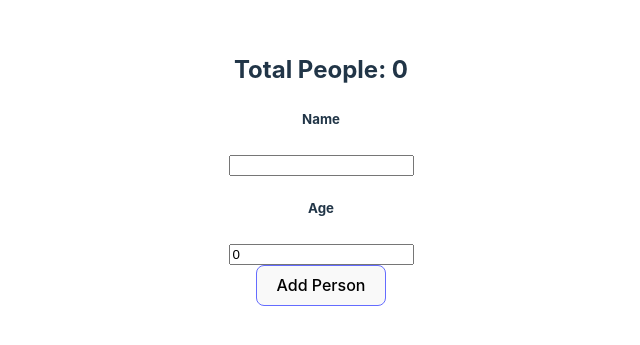
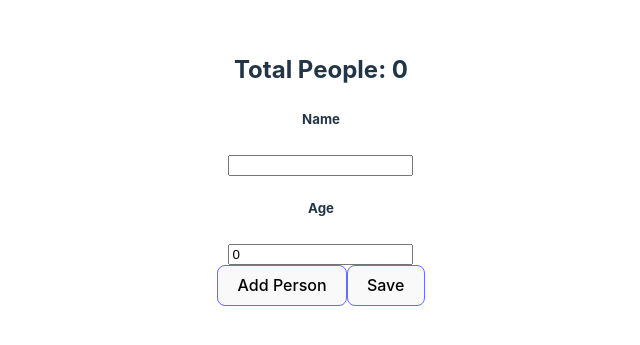
Before and after one commit to muratcankirdar/react-egitim-28-nisan, a React (Vite) app: page / in a window 1280 px wide. Shown: the part 231-576 px from the top of the page, without its empty margins (319-959 px from the left). Built offline with nearby package versions, Linux system fonts and the light colour scheme.

Commit message:
component props

```diff
--- a/src/AddPerson.jsx
+++ b/src/AddPerson.jsx
@@ -3,13 +3,9 @@ import { useState } from "react";
 /* eslint-disable react/prop-types */
 // const AddPerson = ({ people, setPeople }) => {
 // const { people, setPeople } = props;
-const AddPerson = ({ people, setPeople }) => {
+const AddPerson = ({ people, addPerson, onSave }) => {
   const [name, setName] = useState("");
   const [age, setAge] = useState(0);
-
-  const addNewPerson = () => {
-    setPeople([...people, { name, age }]);
-  };
 
   return (
     <>
@@ -31,7 +27,9 @@ const AddPerson = ({ people, setPeople }) => {
 
       <br />
 
-      <button onClick={addNewPerson}>Add Person</button>
+      <button onClick={() => addPerson({ name, age })}>Add Person</button>
+
+      <button onClick={onSave}>Save</button>
     </>
   );
 };
--- a/src/App.jsx
+++ b/src/App.jsx
@@ -5,9 +5,27 @@ import AddPerson from "./AddPerson";
 function App() {
   const [people, setPeople] = useState([]);
 
+  const addNewPerson = (person) => {
+    console.log(person);
+    const { name, age } = person;
+    setPeople([...people, { name, age }]);
+  };
+
+  const handleSave = () => {
+    console.log("kayıt işlemi yapıldı");
+  };
+
   return (
     <>
-      <AddPerson people={people} setPeople={setPeople} />
+      <AddPerson
+        people={people}
+        addPerson={(person) => {
+          addNewPerson(person);
+          console.log("22. satır");
+          handleSave();
+        }}
+        onSave={handleSave}
+      />
 
       {people.map((person, index) => (
         <div key={index}>
```
